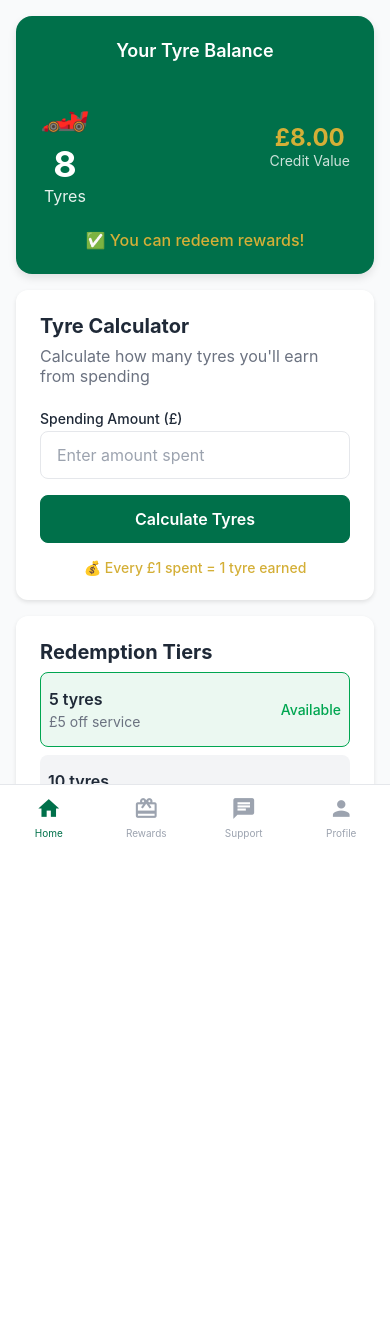
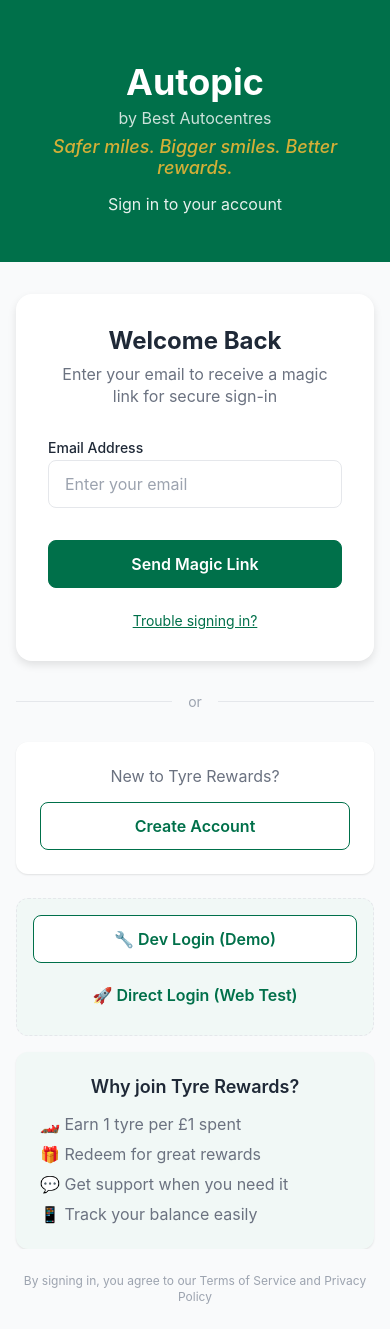
Before and after one commit to tobynbrooks/reward_autopic, a React Native app: screen /Login in a window 390 px wide. Before the commit the page ends 844 px from the top, so only its background shows below. Built offline with nearby package versions, Linux system fonts and the light colour scheme.

Commit message:
running, no db but now wizard working for dev mode

```diff
--- a/App.tsx
+++ b/App.tsx
@@ -4,14 +4,17 @@ import { NavigationContainer } from '@react-navigation/native';
 import { GestureHandlerRootView } from 'react-native-gesture-handler';
 
 import AppNavigator from './src/navigation/AppNavigator';
+import { AuthProvider } from './src/contexts/AuthContext';
 
 export default function App() {
   return (
+    <AuthProvider>
       <GestureHandlerRootView style={{ flex: 1 }}>
         <NavigationContainer>
           <AppNavigator />
           <StatusBar style="light" backgroundColor="#00704A" />
         </NavigationContainer>
       </GestureHandlerRootView>
+    </AuthProvider>
   );
 }
--- /dev/null
+++ b/src/components/Banner.tsx
@@ -0,0 +1,78 @@
+import React from 'react';
+import { View, Text, StyleSheet } from 'react-native';
+import { colors, typography, spacing, borderRadius } from '../styles/theme';
+
+interface BannerProps {
+  currentStep: number;
+  totalSteps: number;
+}
+
+const Banner: React.FC<BannerProps> = ({ currentStep, totalSteps }) => {
+  return (
+    <View style={styles.container}>
+      <Text style={styles.title}>Autopic</Text>
+      <Text style={styles.subtitle}>by Best Autocentres</Text>
+
+      {/* Progress indicators */}
+      <View style={styles.progressContainer}>
+        {Array.from({ length: totalSteps }, (_, index) => (
+          <View
+            key={index}
+            style={[
+              styles.progressDot,
+              index < currentStep ? styles.progressDotActive : styles.progressDotInactive
+            ]}
+          />
+        ))}
+      </View>
+
+      <Text style={styles.stepCounter}>Step {currentStep} of {totalSteps}</Text>
+    </View>
+  );
+};
+
+const styles = StyleSheet.create({
+  container: {
+    backgroundColor: colors.primary, // Using green-800 equivalent
+    paddingVertical: spacing.xl,
+    paddingHorizontal: spacing.lg,
+    alignItems: 'center',
+  },
+  title: {
+    fontSize: typography.fontSize['2xl'],
+    fontWeight: typography.fontWeight.bold,
+    color: colors.white,
+    textAlign: 'center',
+  },
+  subtitle: {
+    fontSize: typography.fontSize.sm,
+    color: 'rgba(255, 255, 255, 0.8)', // text-gray-200 equivalent
+    textAlign: 'center',
+    marginTop: spacing.xs,
+  },
+  progressContainer: {
+    flexDirection: 'row',
+    justifyContent: 'center',
+    marginTop: spacing.md,
+  },
+  progressDot: {
+    height: 12,
+    width: 12,
+    borderRadius: 6,
+    marginHorizontal: spacing.xs,
+  },
+  progressDotActive: {
+    backgroundColor: colors.accent, // Using yellow-500 equivalent
+  },
+  progressDotInactive: {
+    backgroundColor: 'rgba(255, 255, 255, 0.3)',
+  },
+  stepCounter: {
+    fontSize: typography.fontSize.sm,
+    color: 'rgba(255, 255, 255, 0.8)',
+    textAlign: 'center',
+    marginTop: spacing.sm,
+  },
+});
+
+export default Banner;
--- /dev/null
+++ b/src/contexts/AuthContext.tsx
@@ -0,0 +1,56 @@
+import React, { createContext, useContext, useState, ReactNode } from 'react';
+
+interface AuthContextType {
+  isAuthenticated: boolean;
+  hasCompletedOnboarding: boolean;
+  login: () => void;
+  logout: () => void;
+  completeOnboarding: () => void;
+}
+
+const AuthContext = createContext<AuthContextType | undefined>(undefined);
+
+export const useAuth = () => {
+  const context = useContext(AuthContext);
+  if (context === undefined) {
+    throw new Error('useAuth must be used within an AuthProvider');
+  }
+  return context;
+};
+
+interface AuthProviderProps {
+  children: ReactNode;
+}
+
+export const AuthProvider: React.FC<AuthProviderProps> = ({ children }) => {
+  const [isAuthenticated, setIsAuthenticated] = useState(false);
+  const [hasCompletedOnboarding, setHasCompletedOnboarding] = useState(false);
+
+  const login = () => {
+    console.log('AuthContext: login called, setting isAuthenticated to true');
+    setIsAuthenticated(true);
+  };
+
+  const logout = () => {
+    setIsAuthenticated(false);
+    setHasCompletedOnboarding(false);
+  };
+
+  const completeOnboarding = () => {
+    setHasCompletedOnboarding(true);
+  };
+
+  return (
+    <AuthContext.Provider
+      value={{
+        isAuthenticated,
+        hasCompletedOnboarding,
+        login,
+        logout,
+        completeOnboarding,
+      }}
+    >
+      {children}
+    </AuthContext.Provider>
+  );
+};
--- a/src/navigation/AppNavigator.tsx
+++ b/src/navigation/AppNavigator.tsx
@@ -11,6 +11,7 @@ import OnboardingScreen from '../screens/OnboardingScreen';
 import LoginScreen from '../screens/LoginScreen';
 
 import { colors } from '../styles/theme';
+import { useAuth } from '../contexts/AuthContext';
 
 const Tab = createBottomTabNavigator();
 const Stack = createStackNavigator();
@@ -74,8 +75,9 @@ const TabNavigator = () => (
 );
 
 const AppNavigator = () => {
-  const isAuthenticated = true; // Mock authentication status
-  const hasCompletedOnboarding = true; // Mock onboarding status
+  const { isAuthenticated, hasCompletedOnboarding } = useAuth();
+
+  console.log('AppNavigator: isAuthenticated =', isAuthenticated, 'hasCompletedOnboarding =', hasCompletedOnboarding);
 
   return (
     <Stack.Navigator screenOptions={{ headerShown: false }}>
@@ -84,6 +86,8 @@ const AppNavigator = () => {
           <Stack.Screen name="Login" component={LoginScreen} />
           <Stack.Screen name="Onboarding" component={OnboardingScreen} />
         </>
+      ) : !hasCompletedOnboarding ? (
+        <Stack.Screen name="Onboarding" component={OnboardingScreen} />
       ) : (
         <Stack.Screen name="Main" component={TabNavigator} />
       )}
--- a/src/screens/HomeScreen.tsx
+++ b/src/screens/HomeScreen.tsx
@@ -77,17 +77,13 @@ const HomeScreen: React.FC = () => {
       <ScrollView style={styles.scrollView} showsVerticalScrollIndicator={false}>
         {/* Balance Widget */}
         <View style={styles.balanceCard}>
+          <Text style={styles.brandTitle}>Autopic</Text>
+          <Text style={styles.brandSubtitle}>by Best Autocentres</Text>
           <Text style={styles.balanceTitle}>Your Tyre Balance</Text>
-          <View style={styles.balanceRow}>
-            <View style={styles.tyreDisplay}>
-              <Text style={styles.tyreIcon}>🏎️</Text>
-              <Text style={styles.tyreCount}>{currentTyres}</Text>
-              <Text style={styles.tyreLabel}>{currentTyres === 1 ? 'Tyre' : 'Tyres'}</Text>
-            </View>
-            <View style={styles.creditDisplay}>
-              <Text style={styles.creditValue}>{formatCurrency(calculation.creditValue)}</Text>
-              <Text style={styles.creditLabel}>Credit Value</Text>
-            </View>
+          <View style={styles.tyreDisplay}>
+            <Text style={styles.tyreIcon}> </Text>
+            <Text style={styles.tyreCount}>{currentTyres}</Text>
+            <Text style={styles.tyreLabel}>{currentTyres === 1 ? 'Tyre' : 'Tyres'}</Text>
           </View>
 
           <View style={styles.statusRow}>
@@ -175,6 +171,19 @@ const styles = StyleSheet.create({
     borderRadius: borderRadius.xl,
     ...shadows.lg,
   },
+  brandTitle: {
+    fontSize: typography.fontSize['2xl'],
+    fontWeight: typography.fontWeight.bold,
+    color: colors.white,
+    textAlign: 'center',
+    marginBottom: spacing.xs,
+  },
+  brandSubtitle: {
+    fontSize: typography.fontSize.sm,
+    color: 'rgba(255, 255, 255, 0.8)',
+    textAlign: 'center',
+    marginBottom: spacing.lg,
+  },
   balanceTitle: {
     fontSize: typography.fontSize.lg,
     fontWeight: typography.fontWeight.semiBold,
@@ -182,14 +191,9 @@ const styles = StyleSheet.create({
     marginBottom: spacing.lg,
     textAlign: 'center',
   },
-  balanceRow: {
-    flexDirection: 'row',
-    justifyContent: 'space-between',
+  tyreDisplay: {
     alignItems: 'center',
     marginBottom: spacing.lg,
-  },
-  tyreDisplay: {
-    alignItems: 'center',
   },
   tyreIcon: {
     fontSize: 40,
@@ -203,18 +207,6 @@ const styles = StyleSheet.create({
   tyreLabel: {
     fontSize: typography.fontSize.base,
     color: 'rgba(255, 255, 255, 0.9)',
-  },
-  creditDisplay: {
-    alignItems: 'center',
-  },
-  creditValue: {
-    fontSize: typography.fontSize['2xl'],
-    fontWeight: typography.fontWeight.bold,
-    color: colors.accent,
-  },
-  creditLabel: {
-    fontSize: typography.fontSize.sm,
-    color: 'rgba(255, 255, 255, 0.8)',
   },
   statusRow: {
     alignItems: 'center',
--- a/src/screens/LoginScreen.tsx
+++ b/src/screens/LoginScreen.tsx
@@ -6,15 +6,18 @@ import {
   SafeAreaView,
   Alert,
   TouchableOpacity,
+  ScrollView,
 } from 'react-native';
 
 import Button from '../components/Button';
 import Input from '../components/Input';
 import { colors, typography, spacing, borderRadius, shadows } from '../styles/theme';
+import { useAuth } from '../contexts/AuthContext';
 
 const LoginScreen: React.FC = () => {
   const [email, setEmail] = useState('');
   const [isLoading, setIsLoading] = useState(false);
+  const { login } = useAuth();
 
   const handleLogin = async () => {
     if (!email.trim()) {
@@ -57,17 +60,31 @@ const LoginScreen: React.FC = () => {
     );
   };
 
+  const handleDevLogin = () => {
+    console.log('Dev login button pressed');
+    Alert.alert(
+      'Dev Login',
+      'Bypassing authentication for demo purposes.',
+      [{ text: 'Continue', onPress: () => {
+        console.log('Calling login function');
+        login(); // This will set isAuthenticated to true and navigate to onboarding/main app
+        console.log('Login function called');
+      }}]
+    );
+  };
+
   return (
     <SafeAreaView style={styles.container}>
       {/* Header */}
       <View style={styles.header}>
-        <Text style={styles.logo}>🏎️</Text>
-        <Text style={styles.title}>Tyre Rewards</Text>
+        <Text style={styles.brandTitle}>Autopic</Text>
+        <Text style={styles.brandSubtitle}>by Best Autocentres</Text>
+        <Text style={styles.tagline}>Safer miles. Bigger smiles. Better rewards.</Text>
         <Text style={styles.subtitle}>Sign in to your account</Text>
       </View>
 
       {/* Content */}
-      <View style={styles.content}>
+      <ScrollView style={styles.content} showsVerticalScrollIndicator={false}>
         <View style={styles.formCard}>
           <Text style={styles.formTitle}>Welcome Back</Text>
           <Text style={styles.formDescription}>
@@ -120,6 +137,27 @@ const LoginScreen: React.FC = () => {
           />
         </View>
 
+        {/* Dev Login */}
+        <View style={styles.devCard}>
+          <Button
+            title="🔧 Dev Login (Demo)"
+            onPress={handleDevLogin}
+            variant="secondary"
+            fullWidth
+            style={styles.devButton}
+          />
+          <Button
+            title="🚀 Direct Login (Web Test)"
+            onPress={() => {
+              console.log('Direct login pressed');
+              login();
+            }}
+            variant="ghost"
+            fullWidth
+            style={styles.devButtonSecond}
+          />
+        </View>
+
         {/* Features */}
         <View style={styles.featuresCard}>
           <Text style={styles.featuresTitle}>Why join Tyre Rewards?</Text>
@@ -130,7 +168,7 @@ const LoginScreen: React.FC = () => {
             <Text style={styles.featureItem}>📱 Track your balance easily</Text>
           </View>
         </View>
-      </View>
+      </ScrollView>
 
       {/* Footer */}
       <View style={styles.footer}>
@@ -154,22 +192,33 @@ const styles = StyleSheet.create({
     paddingHorizontal: spacing.md,
     alignItems: 'center',
   },
-  logo: {
-    fontSize: 64,
-    marginBottom: spacing.md,
-  },
-  title: {
+  brandTitle: {
     fontSize: typography.fontSize['4xl'],
     fontWeight: typography.fontWeight.bold,
     color: colors.white,
+    marginBottom: spacing.xs,
+    textAlign: 'center',
+  },
+  brandSubtitle: {
+    fontSize: typography.fontSize.base,
+    color: 'rgba(255, 255, 255, 0.8)',
     marginBottom: spacing.sm,
+    textAlign: 'center',
+  },
+  tagline: {
+    fontSize: typography.fontSize.lg,
+    fontWeight: typography.fontWeight.medium,
+    color: colors.accent,
+    marginBottom: spacing.md,
+    textAlign: 'center',
+    fontStyle: 'italic',
   },
   subtitle: {
-    fontSize: typography.fontSize.lg,
+    fontSize: typography.fontSize.base,
     color: 'rgba(255, 255, 255, 0.9)',
+    textAlign: 'center',
   },
   content: {
-    flex: 1,
     paddingHorizontal: spacing.md,
     paddingTop: spacing.xl,
   },
@@ -234,6 +283,23 @@ const styles = StyleSheet.create({
   signUpButton: {
     width: '100%',
   },
+  devCard: {
+    backgroundColor: colors.backgroundTertiary,
+    padding: spacing.md,
+    borderRadius: borderRadius.lg,
+    alignItems: 'center',
+    marginBottom: spacing.md,
+    borderWidth: 1,
+    borderColor: colors.border,
+    borderStyle: 'dashed',
+  },
+  devButton: {
+    width: '100%',
+  },
+  devButtonSecond: {
+    width: '100%',
+    marginTop: spacing.sm,
+  },
   featuresCard: {
     backgroundColor: colors.backgroundTertiary,
     padding: spacing.lg,
--- a/src/screens/OnboardingScreen.tsx
+++ b/src/screens/OnboardingScreen.tsx
@@ -9,7 +9,9 @@ import {
 
 import Button from '../components/Button';
 import Input from '../components/Input';
+import Banner from '../components/Banner';
 import { colors, typography, spacing, borderRadius, shadows } from '../styles/theme';
+import { useAuth } from '../contexts/AuthContext';
 
 interface OnboardingData {
   name: string;
@@ -26,6 +28,7 @@ const OnboardingScreen: React.FC = () => {
     carRegistration: '',
     notificationsEnabled: true,
   });
+  const { completeOnboarding } = useAuth();
 
   const handleNext = () => {
     if (step === 1 && !data.name.trim()) {
@@ -58,7 +61,9 @@ const OnboardingScreen: React.FC = () => {
     Alert.alert(
       'Welcome!',
       'Your account has been created successfully. You can now start earning tyres!',
-      [{ text: 'Get Started', onPress: () => console.log('Navigate to main app') }]
+      [{ text: 'Get Started', onPress: () => {
+        completeOnboarding(); // This will set hasCompletedOnboarding to true and navigate to main app
+      }}]
     );
   };
 
@@ -120,9 +125,9 @@ const OnboardingScreen: React.FC = () => {
       case 4:
         return (
           <View style={styles.stepContainer}>
-            <Text style={styles.stepTitle}>Stay in the loop</Text>
+            <Text style={styles.stepTitle}>Our goal is to keep you driving safely, and for less money.</Text>
             <Text style={styles.stepDescription}>
-              Get notifications about new tyres, rewards, and special offers
+              We wont bombard you.
             </Text>
             <View style={styles.notificationCard}>
               <Text style={styles.notificationTitle}>🔔 Enable Notifications</Text>
@@ -158,21 +163,7 @@ const OnboardingScreen: React.FC = () => {
   return (
     <SafeAreaView style={styles.container}>
       {/* Header */}
-      <View style={styles.header}>
-        <Text style={styles.title}>🏎️ Welcome to Tyre Rewards</Text>
-        <View style={styles.progressContainer}>
-          {[1, 2, 3, 4].map((num) => (
-            <View
-              key={num}
-              style={[
-                styles.progressDot,
-                step >= num ? styles.progressDotActive : styles.progressDotInactive
-              ]}
-            />
-          ))}
-        </View>
-        <Text style={styles.stepCounter}>Step {step} of 4</Text>
-      </View>
+      <Banner currentStep={step} totalSteps={4} />
 
       {/* Content */}
       <View style={styles.content}>
@@ -204,40 +195,6 @@ const styles = StyleSheet.create({
   container: {
     flex: 1,
     backgroundColor: colors.white,
-  },
-  header: {
-    backgroundColor: colors.primary,
-    paddingTop: 20,
-    paddingBottom: 32,
-    paddingHorizontal: spacing.md,
-    alignItems: 'center',
-  },
-  title: {
-    fontSize: typography.fontSize['2xl'],
-    fontWeight: typography.fontWeight.bold,
-    color: colors.white,
-    marginBottom: spacing.lg,
-    textAlign: 'center',
-  },
-  progressContainer: {
-    flexDirection: 'row',
-    marginBottom: spacing.md,
-  },
-  progressDot: {
-    width: 12,
-    height: 12,
-    borderRadius: 6,
-    marginHorizontal: spacing.xs,
-  },
-  progressDotActive: {
-    backgroundColor: colors.accent,
-  },
-  progressDotInactive: {
-    backgroundColor: 'rgba(255, 255, 255, 0.3)',
-  },
-  stepCounter: {
-    fontSize: typography.fontSize.sm,
-    color: 'rgba(255, 255, 255, 0.8)',
   },
   content: {
     flex: 1,
```
Lines whose indentation alone changed are shown as unchanged.
